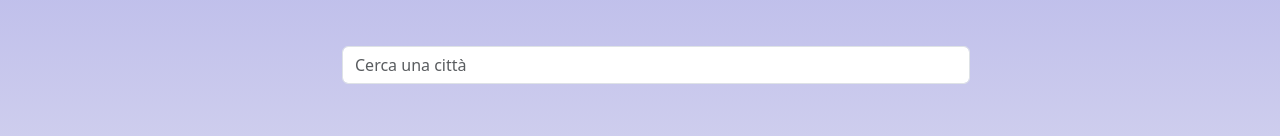
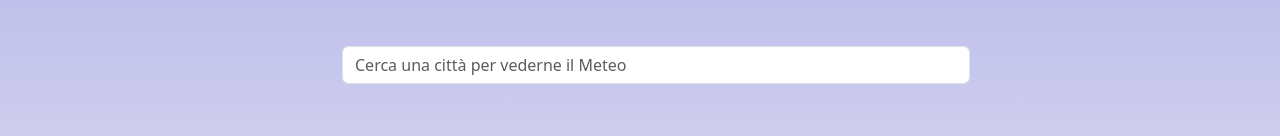
Before and after one commit to Sir-Frederik/Project-Weather-App--React-U3-s2, a React (Vite) app: page / in a window 1280 px wide. Shown: the part 262-398 px from the top of the page. Built offline with nearby package versions, Linux system fonts and the light colour scheme.

Commit message:
modificato placeHolder form

```diff
--- a/src/components/Homepage.jsx
+++ b/src/components/Homepage.jsx
@@ -43,7 +43,13 @@ const Homepage = () => {
           </div>
 
           <Form onSubmit={handleSubmit} className="d-flex justify-content-center">
-            <FormControl className="w-50 my-4" type="text" placeholder="Cerca una città" value={searchQuery} onChange={(e) => setSearchQuery(e.target.value)} />
+            <FormControl
+              className="w-50 my-4"
+              type="text"
+              placeholder="Cerca una città per vederne il Meteo"
+              value={searchQuery}
+              onChange={(e) => setSearchQuery(e.target.value)}
+            />
           </Form>
         </Container>
         <Footer />
```
